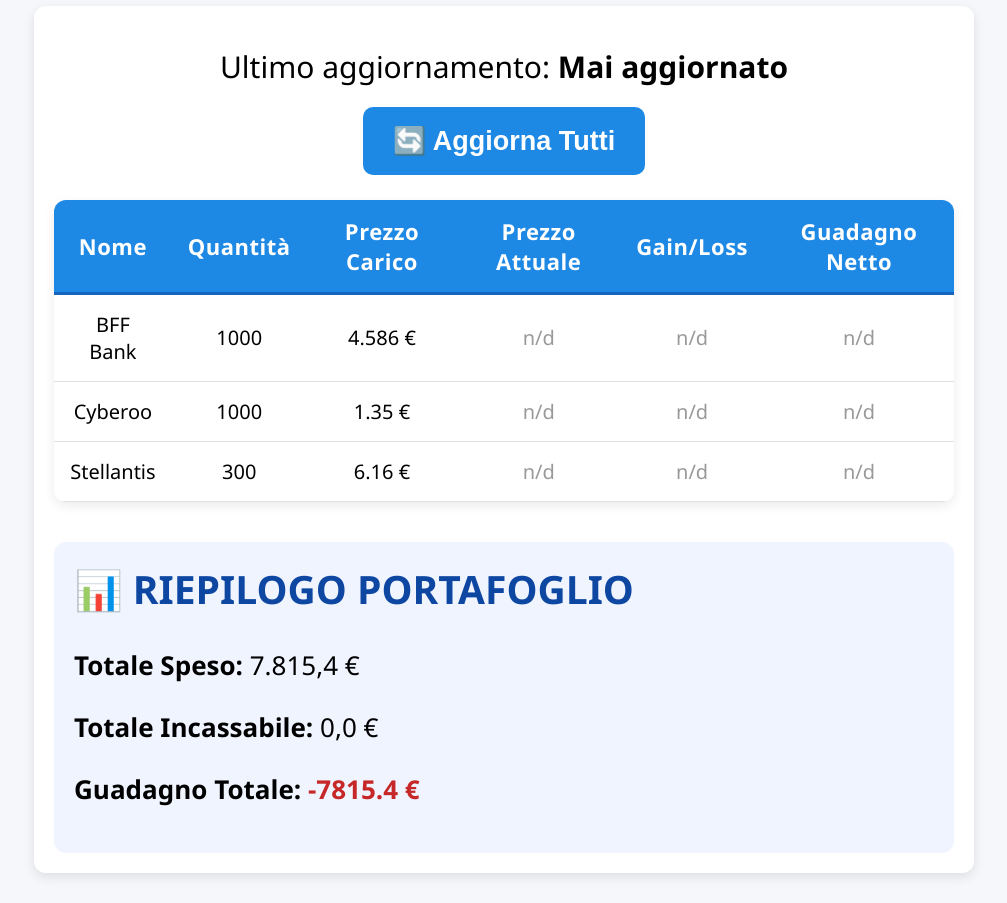
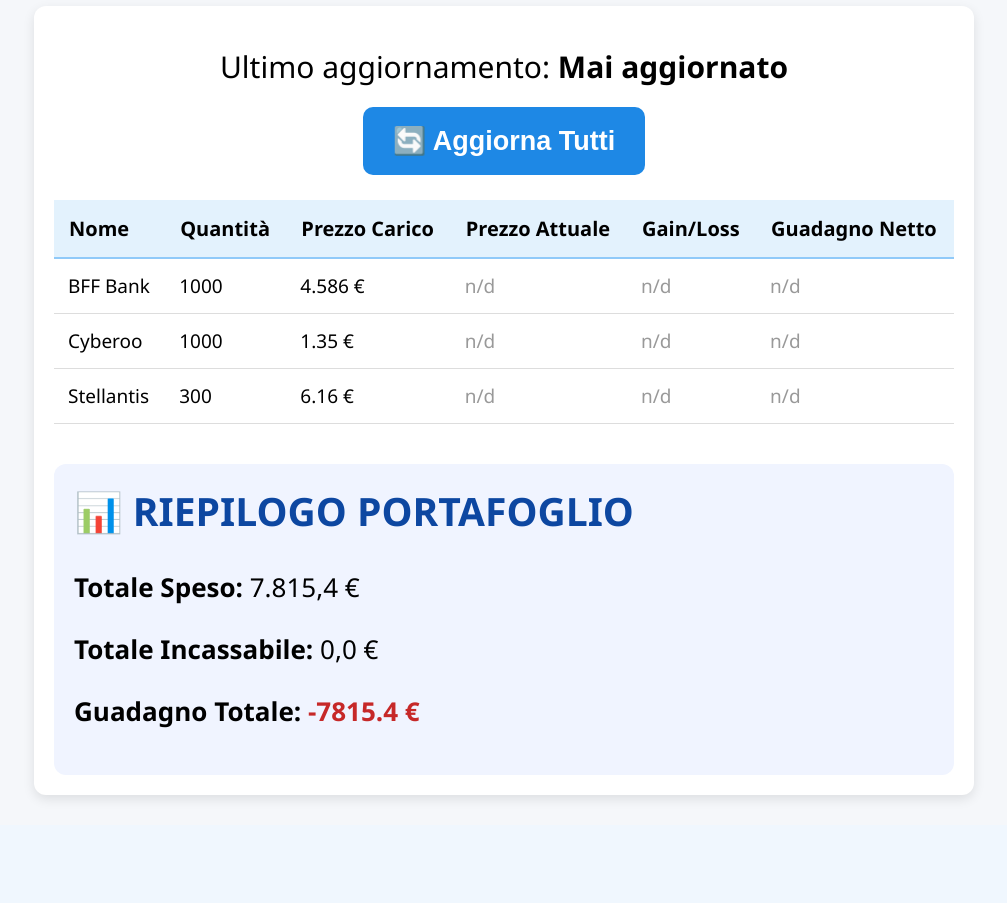
Before and after one commit to emiliomaj60-lang/portfolio_alerts, a Flask app: page / in a window 1280 px wide. Shown: the part 183-1086 px from the top of the page, without its empty margins (136-1143 px from the left). After the commit the page ends 984 px from the top, so only its background shows below. Run offline with Flask 3, Linux system fonts and the light colour scheme.

Commit message:
Add files via upload

```diff
--- a/src/static/style.css
+++ b/src/static/style.css
@@ -28,38 +28,30 @@ header {
 }
 
 /* ----------------------------------------------------
-   TABELLA MIGLIORATA
+   TABELLA (+20% righe)
 ---------------------------------------------------- */
 table {
     width: 100%;
     border-collapse: collapse;
-    font-size: 20px;
-    background: white;
-    border-radius: 12px;
-    overflow: hidden;
-    box-shadow: 0 4px 12px rgba(0,0,0,0.08);
-    margin-top: 25px;
+    font-size: 19px; /* era 16px → +20% */
 }
 
 th {
-    background: #1e88e5;
-    color: white;
-    padding: 16px;
-    text-align: center;
-    border-bottom: 3px solid #1565c0;
-    font-size: 22px;
-    letter-spacing: 0.5px;
+    background: #e3f2fd;
+    padding: 15px; /* era 12px */
+    text-align: left;
+    border-bottom: 2px solid #90caf9;
+    font-size: 20px; /* leggermente più grande */
 }
 
 td {
-    padding: 16px;
-    text-align: center;
-    border-bottom: 1px solid #e0e0e0;
-    font-size: 20px;
+    padding: 14px; /* era 10px */
+    border-bottom: 1px solid #ddd;
+    font-size: 19px; /* era 16px */
 }
 
 tr:hover {
-    background: #f5faff;
+    background: #f1f8ff;
 }
 
 /* ----------------------------------------------------
```
